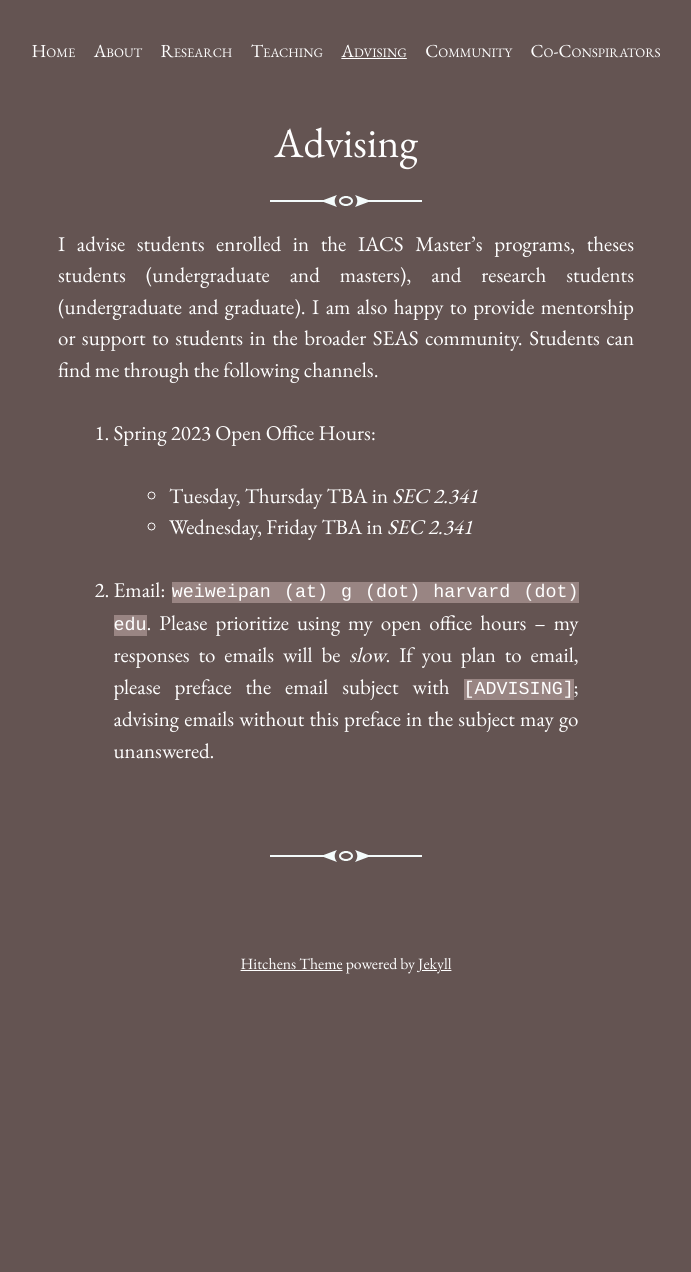
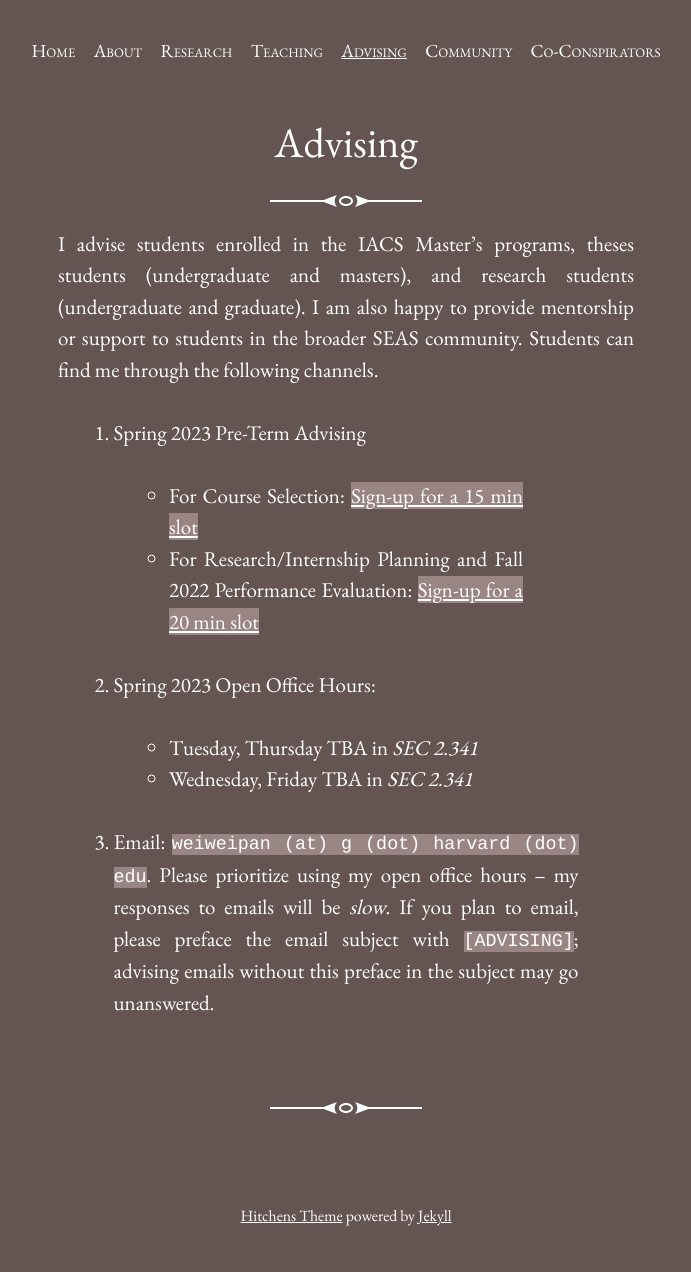
Before and after one commit to onefishy/onefishy.github.io, a Jekyll site: the page built from advising.md, in a window 1280 px wide. Shown: the whole page, without its empty margins (294-985 px from the left). Built offline with Jekyll 4.4.1, drawn with Linux system fonts in a browser that asks for light colours; before the commit the page ends 1020 px from its top, so only the background shows below that.

Commit message:
Update advising.md

```diff
--- a/advising.md
+++ b/advising.md
@@ -5,6 +5,10 @@ title: Advising
 
 I advise students enrolled in the IACS Master's programs, theses students (undergraduate and masters), and research students (undergraduate and graduate). I am also happy to provide mentorship or support to students in the broader SEAS community. Students can find me through the following channels.
 
+0. Spring 2023 Pre-Term Advising
+  - For Course Selection: [Sign-up for a 15 min slot](https://calendly.com/weiweipan/spring-course-advising)
+  - For Research/Internship Planning and Fall 2022 Performance Evaluation: [Sign-up for a 20 min slot](https://calendly.com/weiweipan/spring-general-advising)
+
 1. Spring 2023 Open Office Hours:
   - Tuesday, Thursday TBA in *SEC 2.341*
   - Wednesday, Friday TBA in *SEC 2.341*
```
